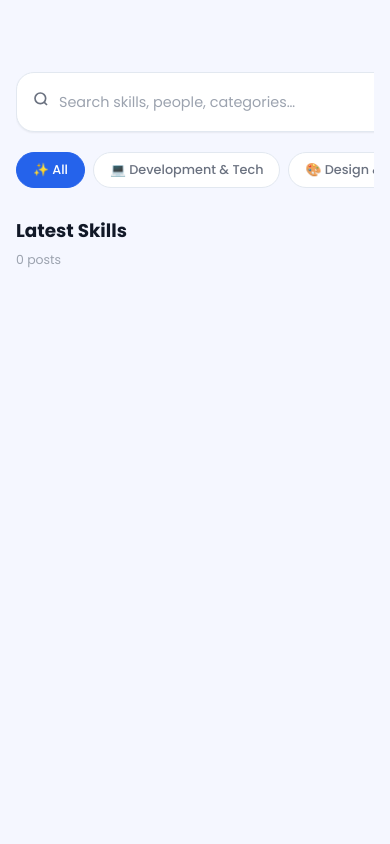
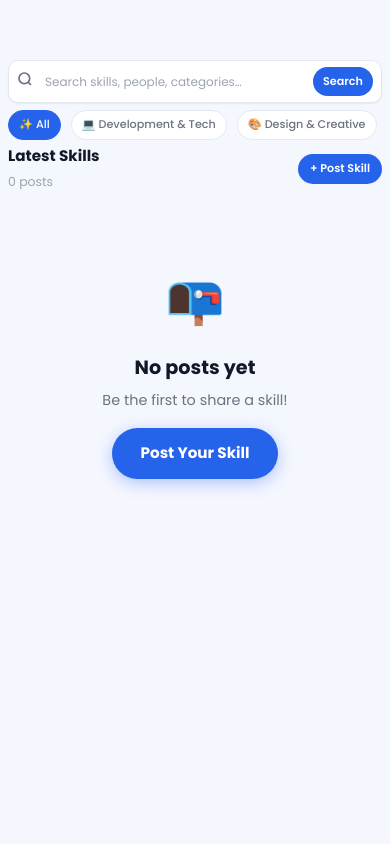
Before and after one commit to Student-Rakhi18/Skill_Earn, a Flask app: template templates/feed.html in a window 390 px wide. Run offline with Flask 3, Linux system fonts and the light colour scheme; the template is opened without the code that fills it, so the values that code supplies are empty; parts of the project's set-up code (start-up, migrations or seed data) failed here and were passed over; some libraries are stand-ins or nearby versions.

Commit message:
updateed feed page

```diff
--- a/static/css/style.css
+++ b/static/css/style.css
@@ -169,8 +168,10 @@ input, textarea, select { font-family: inherit; }
 /* ── Page wrapper ────────────────────────────────────────────────────────── */
 .page-wrap {
   margin-left: var(--sidebar-w);
-  padding: 28px 32px 40px;
+  padding: 20px;
   min-height: 100vh;
+  width: calc(100% - var(--sidebar-w));
+  max-width: 100%;
   overflow-x: hidden;
 }
 .page-auth { margin-left: 0; padding: 0; }
@@ -405,7 +406,7 @@ input, textarea, select { font-family: inherit; }
 /* ════════════════════════════════════════════════════════════════════════════
    FEED
    ════════════════════════════════════════════════════════════════════════════ */
-.feed-layout { display: grid; grid-template-columns: minmax(0, 1fr) 280px; gap: 28px; max-width: 1200px; overflow-x: hidden }
+.feed-layout { display: grid; grid-template-columns: minmax(0, 1fr) 280px; gap: 20px; max-width: 100%; overflow-x: hidden; width:100%; min-width: 0; }
 
 /* Search bar desktop */
 .feed-search-bar {
@@ -428,13 +429,32 @@ input, textarea, select { font-family: inherit; }
 .fsb-btn:hover { background: var(--blue-dark); }
 
 /* Category chips */
-.cat-scroll { display: flex; gap: 8px; overflow-x: auto; padding-bottom: 8px; margin-bottom: 20px; -webkit-overflow-scrolling: touch; }
-.cat-scroll::-webkit-scrollbar { height: 0; display: none; }
+.cat-scroll {
+  display: flex;
+  gap: 10px;
+  overflow-x: auto !important;
+  overflow-y: hidden;
+  padding: 5px 2px 12px 2px;
+  margin-bottom: 15px;
+  scrollbar-width: none;
+  scroll-snap-type: x mandatory;
+  scroll-behavior: smooth;
+  -webkit-overflow-scrolling: touch;
+  flex-wrap: nowrap;
+  white-space: nowrap;
+  width: 100%;
+  max-width: 100%;
+  min-width: 0;
+}
+.cat-scroll::-webkit-scrollbar {
+  height: 0;
+  display: none;
+}
 .cat-chip {
-  white-space: nowrap; padding: 7px 16px;
+  white-space: nowrap; padding: 7px 16px; scroll-snap-align: start;
   background: var(--surface); border: 1.5px solid var(--border);
   border-radius: 999px; font-size: .8rem; font-weight: 500; color: var(--muted);
-  transition: all .18s; cursor: pointer;
+  transition: all .18s; cursor: pointer; flex: 0 0 auto;
 }
 .cat-chip:hover { border-color: var(--blue); color: var(--blue); }
 .cat-chip.active { background: var(--blue); color: #fff; border-color: var(--blue); }
@@ -717,44 +739,202 @@ input, textarea, select { font-family: inherit; }
    RESPONSIVE
    ════════════════════════════════════════════════════════════════════════════ */
 @media (max-width: 1024px) {
-  .feed-layout { grid-template-columns: 1fr; }
-  .feed-sidebar { display: none; }
+  .feed-layout {
+     grid-template-columns: 1fr;
+     gap: 16px;
+     width: 100%;
+  }
+  .feed-sidebar {
+     display: none;
+  }
 }
 
 @media (max-width: 900px) {
   .sidebar { display: none; }
   .topbar { display: flex; }
   .bottom-nav { display: flex; }
-  .page-wrap { margin-left: 0; padding: calc(var(--topbar-h) + 16px) 16px calc(var(--bn-h) + 16px); }
+  .page-wrap { margin-left: 0; padding: calc(var(--topbar-h) + 10px) 12px calc(var(--bn-h) + 10px); }
   .toast-stack { top: calc(var(--topbar-h) + 8px); }
 }
 
+/* ================= MOBILE FINAL FIX ================= */
 @media (max-width: 768px) {
-  .auth-wrap { grid-template-columns: 1fr; }
-  .auth-left { display: none; }
-  .auth-right { padding: 24px 20px; }
 
-  .how-grid { grid-template-columns: 1fr 1fr; }
-  .audience-grid { grid-template-columns: 1fr 1fr; }
-  .splash-headline { font-size: 2.2rem; }
+  /* 1. GLOBAL FIX */
+  html, body {
+    width: 100%;
+    overflow-x: hidden;
+  }
 
-  .uf-row { grid-template-columns: 1fr; }
-  .field-row { grid-template-columns: 1fr; }
-  .upload-shell { padding: 24px 20px; }
+  * {
+    max-width: 100%;
+  }
 
-  .profile-cover-gradient { height: 90px; }
-  .profile-top { padding: 0 16px 20px; }
-  .profile-stats-bar { border-radius: 0; }
-  .profile-intro-top { flex-direction: column; gap: 10px; }
-}
+  /* 2. PAGE WRAP */
+  .page-wrap {
+    margin: 0;
+    padding: 8px;
+    padding-top: 60px;
+    padding-bottom: 55px;
+    width: 100%;
+    overflow-x: hidden;
+  }
 
-@media (max-width: 480px) {
-  .splash-headline { font-size: 1.8rem; }
-  .how-grid { grid-template-columns: 1fr; }
-  .audience-grid { grid-template-columns: 1fr 1fr; }
-  .splash-cta { flex-direction: column; }
-  .posts-grid { grid-template-columns: 1fr; }
-  .pp-grid { grid-template-columns: repeat(2,1fr); }
+  /* 3. FEED LAYOUT */
+  .feed-layout {
+    display: block;              /* GRID हटाओ */
+    width: 100%;
+    overflow: visible;           /* CUT हटाओ */
+  }
+
+  /* 4. POSTS GRID */
+  .posts-grid {
+    display: block !important;   /* GRID हटाओ */
+    width: 100%;
+  }
+
+  /* 5. POST CARD */
+  .post-card {
+    width: 100%;
+    margin-bottom: 12px;
+    overflow: hidden;
+  }
+
+  /* 6. MEDIA FIX (MAIN BUG FIX) */
+  .pc-media {
+    width: 100%;
+    aspect-ratio: 4/3;   /* ratio control */
+    height: auto;        /* FIX */
+  }
+
+  .pc-img,
+  .pc-video {
+    width: 100%;
+    height: 100%;
+    object-fit: cover;
+  }
+
+  /* 7. TEXT OVERFLOW FIX */
+  .pc-name,
+  .pc-caption,
+  .pc-tag {
+    word-break: break-word;
+    overflow-wrap: break-word;
+  }
+
+  /* 8. ACTION BUTTONS */
+  .pc-actions {
+    flex-wrap: wrap;
+    gap: 6px;
+  }
+
+  /* 9. CATEGORY SCROLL FIX */
+  .cat-scroll {
+    overflow-x: auto !important;
+    white-space: nowrap;
+    -webkit-overflow-scrolling: touch;
+  }
+
+  /* 10. IMAGE SAFETY */
+  img, video {
+    max-width: 100%;
+    height: auto;
+    display: block;
+  }
+
+  .feed-search-bar {
+    padding: 6px 8px;     /* outer box छोटा */
+    border-radius: 10px;
+  }
+
+  .fsb-input {
+    font-size: 0.75rem;   /* text छोटा */
+    padding: 4px 6px;
+  }
+
+  .fsb-btn {
+    padding: 4px 10px;    /* button छोटा */
+    font-size: 0.7rem;
+  }
+
+  .feed-search-bar {
+    margin-bottom: 2px !important;
+  }
+
+  /* category chips (Latest Skills wali line) ke upar-niche gap kam */
+  .cat-scroll {
+    margin-bottom: 2px !important;
+    padding-bottom: 2px;
+  }
+
+  /* "Latest Skills" heading ke paas gap kam */
+  .feed-title-row {
+    margin-bottom: 8px !important;
+  }
+
+  /* title text ke niche extra gap ho to */
+  .feed-meta {
+    margin-top: 2px;
+  }
+
+  /* 🔹 Categories (chips text) */
+  .cat-chip {
+    font-size: 0.7rem;
+    padding: 5px 10px;  /* size bhi thoda compact */
+  }
+
+  /* 🔹 "Latest Skills" title */
+  .feed-title {
+    font-size: 0.95rem;
+  }
+
+  /* 🔹 "Post Skill" button */
+  .btn-post-inline {
+    font-size: 0.7rem;
+    padding: 6px 12px;
+  }
+
+  .topbar-search {
+    display: flex;
+    align-items: center;
+    height: 32px;        /* 👈 overall height कम */
+    max-width: 100%;    /* 👈 width भी थोड़ी कम */
+  }
+
+  .topbar-search input {
+    font-size: 0.75rem;
+    padding: 4px 8px;
+    flex: 1;
+    min-width: 0;
+  }
+
+  .topbar-search button {
+    flex-shrink: 0;     /* 🔥 ये सबसे important */
+    width: 32px;        /* fixed space */
+    display: flex;
+    align-items: center;
+    justify-content: center;
+    padding: 0 8px;
+  }
+
+  .fsb-form {
+    gap: 6px;                 /* 🔽 gap kam */
+    width: 100%;
+  }
+
+  .fsb-input {
+    flex: 1;
+    min-width: 0;             /* 🔥 IMPORTANT */
+  }
+
+  .fsb-btn {
+    padding: 6px 10px;        /* 🔽 button chhoti */
+    font-size: 0.7rem;
+    flex-shrink: 0;           /* 🔥 button squeeze na ho */
+  }
+
+
+
 }
 
 .pca-chat {
@@ -939,7 +1115,34 @@ button, a, .post-card, .sn-link {
     box-shadow: 0 2px 6px rgba(0,0,0,0.3);
 }
 
-.chat-box {
-    display: flex;
-    flex-direction: column;
+img, video {
+  max-width: 100%;
+  height: auto;
+  display: block;
 }
+
+* {
+  -webkit-tap-highlight-color: transparent;
+}
+
+.pc-date{
+  font-size: 12px;
+  color: #777;
+  margin-top: 4px;
+}
+
+/* DATE */
+.pc-date {
+  font-size: 11px;
+  color: #888;
+  margin-bottom: 8px;   /* 🔽 gap control yaha se */
+  line-height: 1.2;
+}
+
+/* CAPTION */
+.pc-caption {
+  font-size: 13px;
+  margin-top: 0;        /* ❌ default margin hatao */
+  margin-bottom: 4px;
+  line-height: 1.3;
+}
--- a/templates/feed.html
+++ b/templates/feed.html
@@ -21,9 +21,16 @@
 
     <!-- Category chips -->
     <div class="cat-scroll">
-      <a href="{{ url_for('feed', search=search) }}" class="cat-chip {% if not category %}active{% endif %}">✨ All</a>
+      <a href="{{ url_for('feed', search=search) }}"
+         class="cat-chip {% if not category %}active{% endif %}">
+         ✨ All
+      </a>
+
       {% for cat in CATEGORIES %}
-      <a href="{{ url_for('feed', category=cat, search=search) }}" class="cat-chip {% if category==cat %}active{% endif %}">{{ CATEGORY_EMOJIS.get(cat, '✨') }} {{ cat }}</a>
+      <a href="{{ url_for('feed', category=cat, search=search) }}"
+         class="cat-chip {% if category==cat %}active{% endif %}">
+         {{ CATEGORY_EMOJIS.get(cat, '✨') }} {{ cat }}
+      </a>
       {% endfor %}
     </div>
 
@@ -97,7 +104,9 @@
           </a>
 
           <p class="pc-caption">{{ p.caption or '' }}</p>
-
+          <p class="pc-date">
+            {{ p.created_at.strftime("%d %b %Y, %I:%M %p") if p.created_at else "" }}
+          </p>
           {% if p.skills %}
           <div class="pc-tags">
             {% for s in p.skills.split(',')[:3] %}
```
Also changed, not shown: other parts of static/css/style.css (+15 -18 lines).
